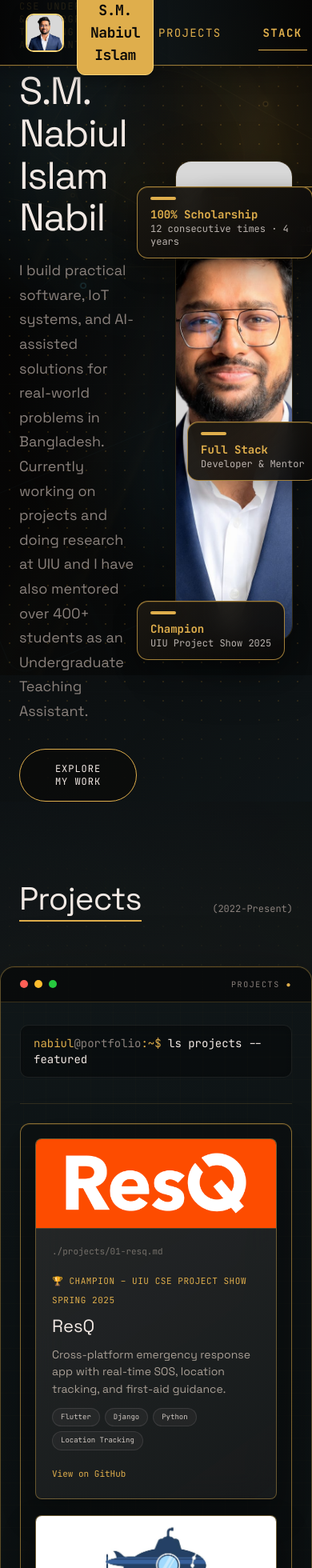
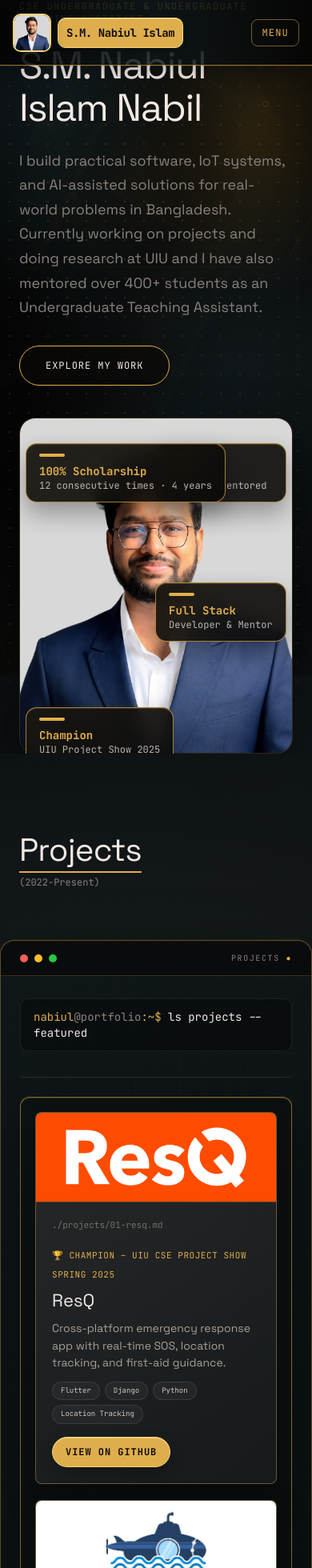
Before and after one commit to NabiulIslamNabil/NabiulIslamNabil.github.io, a React (Vite) app in the folder app/: page / in a window 390 px wide. Shown: the top 1960 px of the page at 80% size. Built offline with nearby package versions, Linux system fonts and the light colour scheme; the HTML template or start-up script is replaced by a standard one.

Commit message:
feat: enhance navigation with mobile menu support and improve layout responsiveness

```diff
--- a/app/src/components/Navigation.tsx
+++ b/app/src/components/Navigation.tsx
@@ -19,6 +19,7 @@ export default function Navigation({ lenisRef }: NavigationProps) {
   const [scrolled, setScrolled] = useState(false);
   const [activeSection, setActiveSection] = useState('');
   const [navVisible, setNavVisible] = useState(true);
+  const [mobileMenuOpen, setMobileMenuOpen] = useState(false);
   const navRef = useRef<HTMLElement>(null);
   const lastScrollYRef = useRef(0);
 
@@ -53,6 +54,7 @@ export default function Navigation({ lenisRef }: NavigationProps) {
   }, []);
 
   const scrollToSection = (id: string) => {
+    setMobileMenuOpen(false);
     if (lenisRef.current) {
       lenisRef.current.scrollTo(`#${id}`, { duration: 1.2 });
     } else {
@@ -76,14 +78,14 @@ export default function Navigation({ lenisRef }: NavigationProps) {
           : '0 8px 28px rgba(0, 0, 0, 0.24), 0 1px 0 rgba(247, 181, 56, 0.1)',
       }}
     >
-      <div className="max-w-[1400px] mx-auto px-8 h-full flex items-center justify-between">
+      <div className="relative max-w-[1400px] mx-auto px-4 md:px-8 h-full flex items-center justify-between">
         {/* Monogram */}
         <button
           onClick={() => {
             if (lenisRef.current) lenisRef.current.scrollTo(0, { duration: 1.2 });
             else window.scrollTo({ top: 0, behavior: 'smooth' });
           }}
-          className="flex items-center gap-4 font-mono font-bold text-lg tracking-tight transition-all duration-200 hover:shadow-lg"
+          className="flex items-center gap-2 md:gap-4 font-mono font-bold text-lg tracking-tight transition-all duration-200 hover:shadow-lg"
           aria-label="Return to the top of the portfolio"
         >
           <span
@@ -106,7 +108,7 @@ export default function Navigation({ lenisRef }: NavigationProps) {
             />
           </span>
           <span
-            className="rounded-lg px-4 py-2.5"
+            className="rounded-lg px-2.5 py-2 md:px-4 md:py-2.5 text-sm md:text-base"
             style={{
               color: '#0A0908',
               backgroundColor: '#DFAE4C',
@@ -119,7 +121,7 @@ export default function Navigation({ lenisRef }: NavigationProps) {
         </button>
 
         {/* Nav Links */}
-        <div className="flex items-center gap-10">
+        <div className="hidden md:flex items-center gap-10">
           {navItems.map((item) => (
             <button
               key={item.id}
@@ -145,6 +147,42 @@ export default function Navigation({ lenisRef }: NavigationProps) {
             </button>
           ))}
         </div>
+
+        <button
+          type="button"
+          className="md:hidden rounded-md px-3 py-2 font-mono text-xs uppercase tracking-[0.1em]"
+          style={{ color: '#DFAE4C', border: '1px solid rgba(223, 174, 76, 0.5)' }}
+          aria-expanded={mobileMenuOpen}
+          aria-label={mobileMenuOpen ? 'Close navigation menu' : 'Open navigation menu'}
+          onClick={() => setMobileMenuOpen((open) => !open)}
+        >
+          {mobileMenuOpen ? 'Close' : 'Menu'}
+        </button>
+
+        {mobileMenuOpen && (
+          <div
+            className="absolute left-4 right-4 top-[74px] z-50 flex flex-col gap-1 rounded-lg p-3 md:hidden"
+            style={{
+              background: 'rgba(5, 5, 5, 0.98)',
+              border: '1px solid rgba(223, 174, 76, 0.45)',
+              boxShadow: '0 12px 30px rgba(0, 0, 0, 0.35)',
+            }}
+          >
+            {navItems.map((item) => (
+              <button
+                key={item.id}
+                onClick={() => scrollToSection(item.id)}
+                className="rounded-md px-3 py-3 text-left font-mono text-sm uppercase tracking-[0.1em]"
+                style={{
+                  color: '#DFAE4C',
+                  backgroundColor: activeSection === item.id ? 'rgba(223, 174, 76, 0.12)' : 'transparent',
+                }}
+              >
+                {item.label}
+              </button>
+            ))}
+          </div>
+        )}
       </div>
     </nav>
   );
--- a/app/src/index.css
+++ b/app/src/index.css
@@ -546,4 +546,5 @@
   .project-card:hover::after {
     opacity: 1;
   }
+
 }
--- a/app/src/sections/Credentials.tsx
+++ b/app/src/sections/Credentials.tsx
@@ -65,8 +65,13 @@ export default function Credentials() {
           </div>
           <a
             href="Nabiul_Islam_CV.pdf"
-            className="font-mono text-xs uppercase tracking-[0.08em] px-6 py-3 rounded-full border transition-all duration-200 w-fit"
-            style={{ borderColor: '#DFAE4C', color: '#DFAE4C' }}
+            className="font-mono font-bold text-sm uppercase tracking-[0.08em] px-7 py-3.5 rounded-full border transition-all duration-200 hover:scale-105 hover:shadow-lg w-fit"
+            style={{
+              color: '#0A0908',
+              backgroundColor: '#DFAE4C',
+              borderColor: '#F7D477',
+              boxShadow: '0 6px 18px rgba(0, 0, 0, 0.24), inset 0 1px 0 rgba(255, 244, 190, 0.5)',
+            }}
           >
             Download CV
           </a>
--- a/app/src/sections/Hero.tsx
+++ b/app/src/sections/Hero.tsx
@@ -87,7 +87,7 @@ export default function Hero({ lenisRef }: HeroProps) {
         }}
       />
 
-      <div className="relative z-10 w-full max-w-[1400px] mx-auto px-6 grid grid-cols-2 gap-12 items-center">
+      <div className="relative z-10 w-full max-w-[1400px] mx-auto px-6 grid grid-cols-1 md:grid-cols-2 gap-10 md:gap-12 items-center">
         {/* Left Content */}
         <div>
           {/* Label */}
@@ -156,7 +156,7 @@ export default function Hero({ lenisRef }: HeroProps) {
         </div>
 
         {/* Right Side - Image & Badges */}
-        <div className="relative h-[600px]">
+        <div className="relative h-[420px] md:h-[600px]">
           {/* Profile Image */}
           <div
             ref={imageRef}
@@ -176,7 +176,7 @@ export default function Hero({ lenisRef }: HeroProps) {
 
           {/* Floating badges */}
           <div ref={badgesContainerRef}>
-            <div className="badge-item absolute -bottom-6 -left-12 opacity-0">
+            <div className="badge-item absolute -bottom-4 left-2 md:-bottom-6 md:-left-12 opacity-0">
               <div
                 className="relative min-w-[164px] overflow-hidden rounded-xl px-4 py-3 font-mono text-sm backdrop-blur-md"
                 style={{
@@ -192,7 +192,7 @@ export default function Hero({ lenisRef }: HeroProps) {
               </div>
             </div>
 
-            <div className="badge-item absolute top-8 -right-12 opacity-0">
+            <div className="badge-item absolute top-8 right-2 md:-right-12 opacity-0">
               <div
                 className="relative min-w-[164px] overflow-hidden rounded-xl px-4 py-3 font-mono text-sm backdrop-blur-md"
                 style={{
@@ -208,7 +208,7 @@ export default function Hero({ lenisRef }: HeroProps) {
               </div>
             </div>
 
-            <div className="badge-item absolute bottom-1/3 -right-8 opacity-0">
+            <div className="badge-item absolute bottom-1/3 right-2 md:-right-8 opacity-0">
               <div
                 className="relative min-w-[164px] overflow-hidden rounded-xl px-4 py-3 font-mono text-sm backdrop-blur-md"
                 style={{
@@ -224,7 +224,7 @@ export default function Hero({ lenisRef }: HeroProps) {
               </div>
             </div>
 
-            <div className="badge-item absolute top-8 -left-12 opacity-0">
+            <div className="badge-item absolute top-8 left-2 md:-left-12 opacity-0">
               <div
                 className="relative min-w-[220px] overflow-hidden rounded-xl px-4 py-3 font-mono text-sm backdrop-blur-md"
                 style={{
--- a/app/src/sections/Projects.tsx
+++ b/app/src/sections/Projects.tsx
@@ -87,7 +87,7 @@ export default function Projects() {
       }}
     >
       {/* Header Row */}
-      <div className="max-w-[1400px] mx-auto px-6 flex justify-between items-end mb-16">
+      <div className="max-w-[1400px] mx-auto px-6 flex flex-col gap-3 md:flex-row md:justify-between md:items-end mb-16">
         <div>
           <h2
             className="font-display text-bone"
@@ -196,8 +196,13 @@ export default function Projects() {
                     href={project.video ?? project.github}
                     target="_blank"
                     rel="noopener noreferrer"
-                    className="font-mono text-[11px] transition-all duration-200 hover:underline"
-                    style={{ color: '#DFAE4C', textDecoration: 'none' }}
+                    className="inline-block font-mono font-bold text-xs uppercase tracking-[0.08em] px-4 py-2.5 rounded-full border transition-all duration-200 hover:scale-105 hover:shadow-lg"
+                    style={{
+                      color: '#0A0908',
+                      backgroundColor: '#DFAE4C',
+                      borderColor: '#F7D477',
+                      boxShadow: '0 6px 18px rgba(0, 0, 0, 0.24), inset 0 1px 0 rgba(255, 244, 190, 0.5)',
+                    }}
                   >
                     {project.video ? 'Watch on YouTube' : 'View on GitHub'}
                   </a>
--- a/app/src/sections/Research.tsx
+++ b/app/src/sections/Research.tsx
@@ -39,8 +39,9 @@ export default function Research() {
       }}
     >
       <div className="max-w-[1400px] mx-auto px-6">
-        <div className="grid gap-12 lg:grid-cols-[0.8fr_1.7fr] lg:items-start">
-          <div className="lg:sticky lg:top-32">
+        <div>
+          <div className="flex flex-col gap-8 mb-12 lg:flex-row lg:items-end lg:justify-between">
+            <div>
               <span className="font-mono text-xs uppercase tracking-[0.1em]" style={{ color: '#DFAE4C' }}>
                 Research / 01—05
               </span>
@@ -57,10 +58,11 @@ export default function Research() {
                 <br />
                 motion.
               </h2>
+            </div>
             <p className="font-body mt-7 max-w-sm" style={{ color: '#A99F95', lineHeight: 1.7 }}>
               Exploring how thoughtful computing can make software safer, systems more sustainable, and technology more human.
             </p>
-            <div className="mt-10 flex items-center gap-3">
+            <div className="flex items-center gap-3">
               <span className="h-px w-14" style={{ backgroundColor: '#DFAE4C' }} />
               <span className="font-mono text-[10px] uppercase tracking-[0.12em]" style={{ color: '#8A817C' }}>
                 Curiosity-led computing
@@ -69,19 +71,13 @@ export default function Research() {
           </div>
 
           <TerminalReveal command="cat research-interests.json" label="Research" maxWidth="none" className="!mx-0">
-            <div
-              className="relative"
-              style={{
-                borderLeft: '1px solid rgba(223, 174, 76, 0.42)',
-                paddingLeft: 'clamp(20px, 4vw, 56px)',
-              }}
-            >
-              <div className="absolute left-[-4px] top-0 h-2 w-2 rounded-full" style={{ backgroundColor: '#F7B538' }} />
-              <div className="space-y-4">
+            <div className="grid gap-4 md:grid-cols-2">
               {research.map((item, index) => (
                 <article
                   key={item.title}
-                    className="group relative transition-all duration-300 hover:-translate-y-1"
+                  className={`group relative transition-all duration-300 hover:-translate-y-1 ${
+                    index === research.length - 1 ? 'md:col-span-2 md:mx-auto md:w-1/2' : ''
+                  }`}
                   style={{
                     border: '1px solid rgba(242, 233, 228, 0.12)',
                     borderRadius: '12px',
@@ -110,7 +106,6 @@ export default function Research() {
                 </article>
               ))}
             </div>
-            </div>
           </TerminalReveal>
         </div>
       </div>
```
Lines whose indentation alone changed are shown as unchanged.
